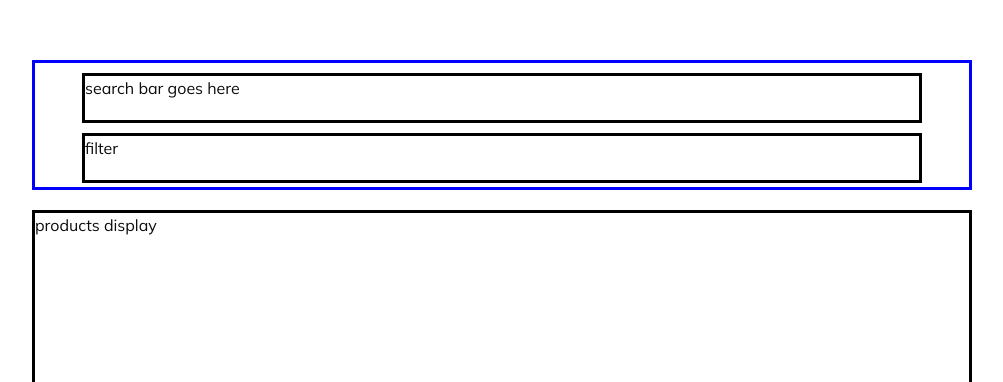
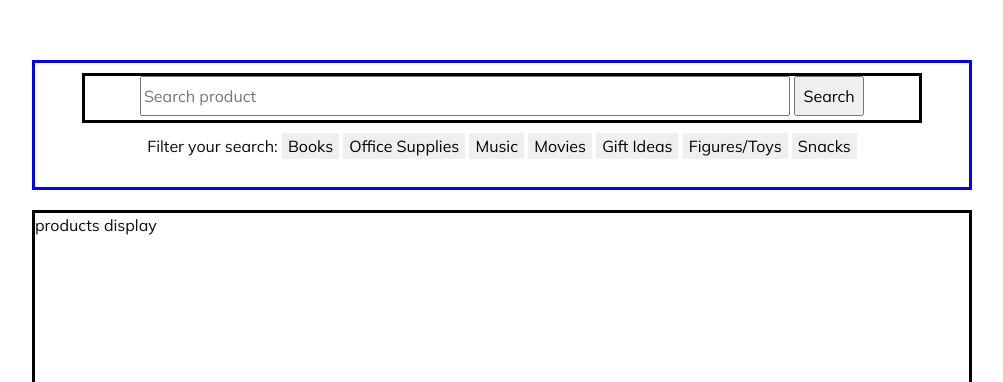
Before and after one commit to samshiau/13Pages, a Django app: template mysite/templates/index.html in a window 1280 px wide; the page is wider, and only the part inside the window is pictured. Shown: the part 74-456 px from the top of that part, without its empty margins (248-1251 px from the left). Run offline with Django 4.2, Linux system fonts and the light colour scheme; the template is opened without the code that fills it, so the values that code supplies are empty; some libraries are stand-ins or nearby versions.

Commit message:
changes to search bar and filter

```diff
--- a/mysite/static/css/style.css
+++ b/mysite/static/css/style.css
@@ -4,6 +4,11 @@ body {
   color: #0c0c0c;
   background-color: #ffffff;
   overflow-x: hidden;
+}
+
+#searchbarfield{
+width:650px;
+height:40px;
 }
 
 #cart{
@@ -13,14 +18,22 @@ width: 100px;
 height: 600px;
 float:right;
 margin: 100px 0px 0px 0px;
+}
 
+#searchbutton{
+height:40px;
+width: 70px;
+}
+
+#Searchbar{
+text-align:center;
+border: none;
 }
 
 #mainsection{
   width:1500px;
   height:900px;
   margin: 30px auto 0px auto;
-
 }
 
 #SnF{
@@ -29,6 +42,11 @@ margin: 100px 0px 0px 0px;
   border-style: solid;
   border-color: blue;
   margin: 30px auto 0px auto;
+}
+
+#filterbutton{
+border-style:hidden;
+
 }
 
 #searchbar{
@@ -42,10 +60,10 @@ margin: 100px 0px 0px 0px;
 #filter{
   width: 840px;
   height: 50px;
-  border-style: solid;
+  border-style: hidden;
   border-color: black;
   margin: 10px auto 0px auto;
-
+  text-align:center;
 }
 
 #products{
@@ -55,6 +73,9 @@ margin: 100px 0px 0px 0px;
   border-color: black;
   margin: 20px auto 0px auto;
 }
+
+
+
 
 .layout_padding {
   padding: 90px 0;
--- a/mysite/templates/index.html
+++ b/mysite/templates/index.html
@@ -117,13 +117,23 @@
 
                  </div>
                 <div id="SnF">   <!-- search and filter  -->
-                    <div id="searchbar">  <!-- search  -->
-                        search bar goes here
-                    </div>
+                    <form id="Searchbar" method="post">
 
-                    <div id="filter">  <!-- filter  -->
-                        filter
-                    </div>
+                            <input type="text" placeholder="Search product" value="" id="searchbarfield">
+                            <input type="submit" value="Search" id="searchbutton">
+
+                    </form>
+
+                    <form id="filter">  <!-- filter  -->
+                        <label for="filterbutton">Filter your search:</label>
+                        <input type="button" value="Books" id="filterbutton">
+                        <input type="button" value="Office Supplies" id="filterbutton">
+                        <input type="button" value="Music" id="filterbutton">
+                        <input type="button" value="Movies" id="filterbutton">
+                        <input type="button" value="Gift Ideas" id="filterbutton">
+                        <input type="button" value="Figures/Toys" id="filterbutton">
+                        <input type="button" value="Snacks" id="filterbutton">
+                    </form>
 
                 </div>
 
```
